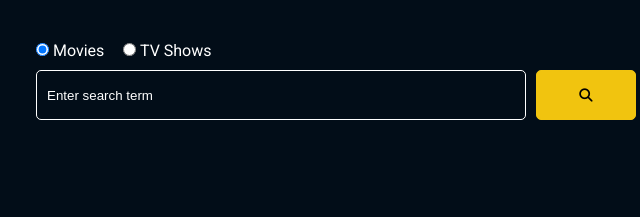
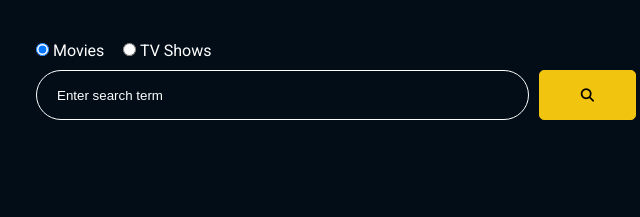
Before and after one commit to tejash023/movie-app-js, a plain HTML site: page index.html in a window 1280 px wide. Shown: the part 276-493 px from the top of the page, 304-944 px from the left. Drawn offline with Linux system fonts and the light colour scheme; no server answers.

Commit message:
git push origin master

```diff
--- a/css/style.css
+++ b/css/style.css
@@ -300,12 +300,13 @@ section h2 {
   flex: 6;
   width: 100%;
   height: 50px;
-  padding: 10px;
+  padding: 10px 20px;
   margin-right: 10px;
   border: 1px solid #fff;
-  border-radius: 5px;
+  border-radius: 50px;
   background: transparent;
   color: #fff;
+  outline: none;
 }
 
 .search .container form input[type="text"]::placeholder {
```
